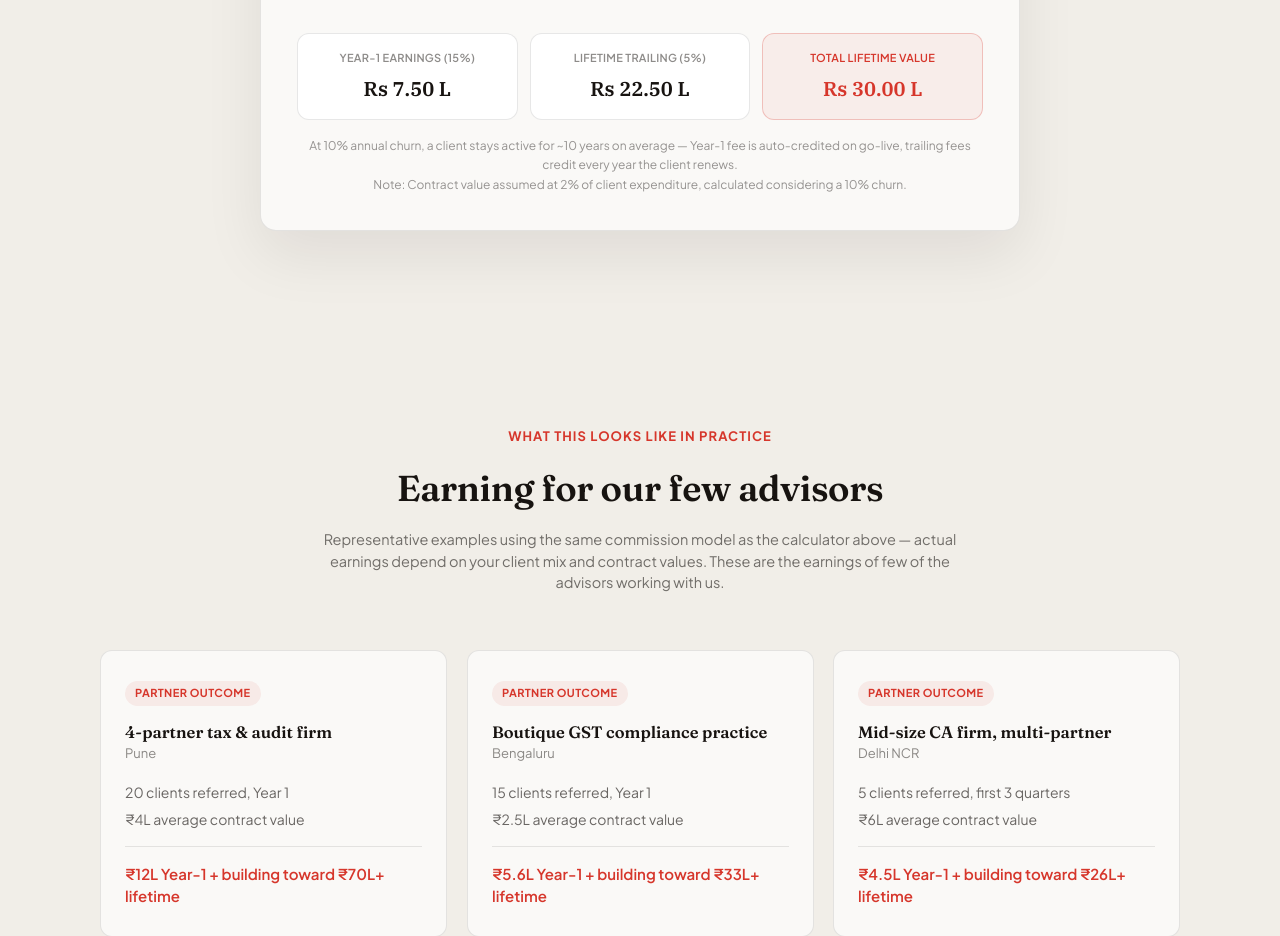
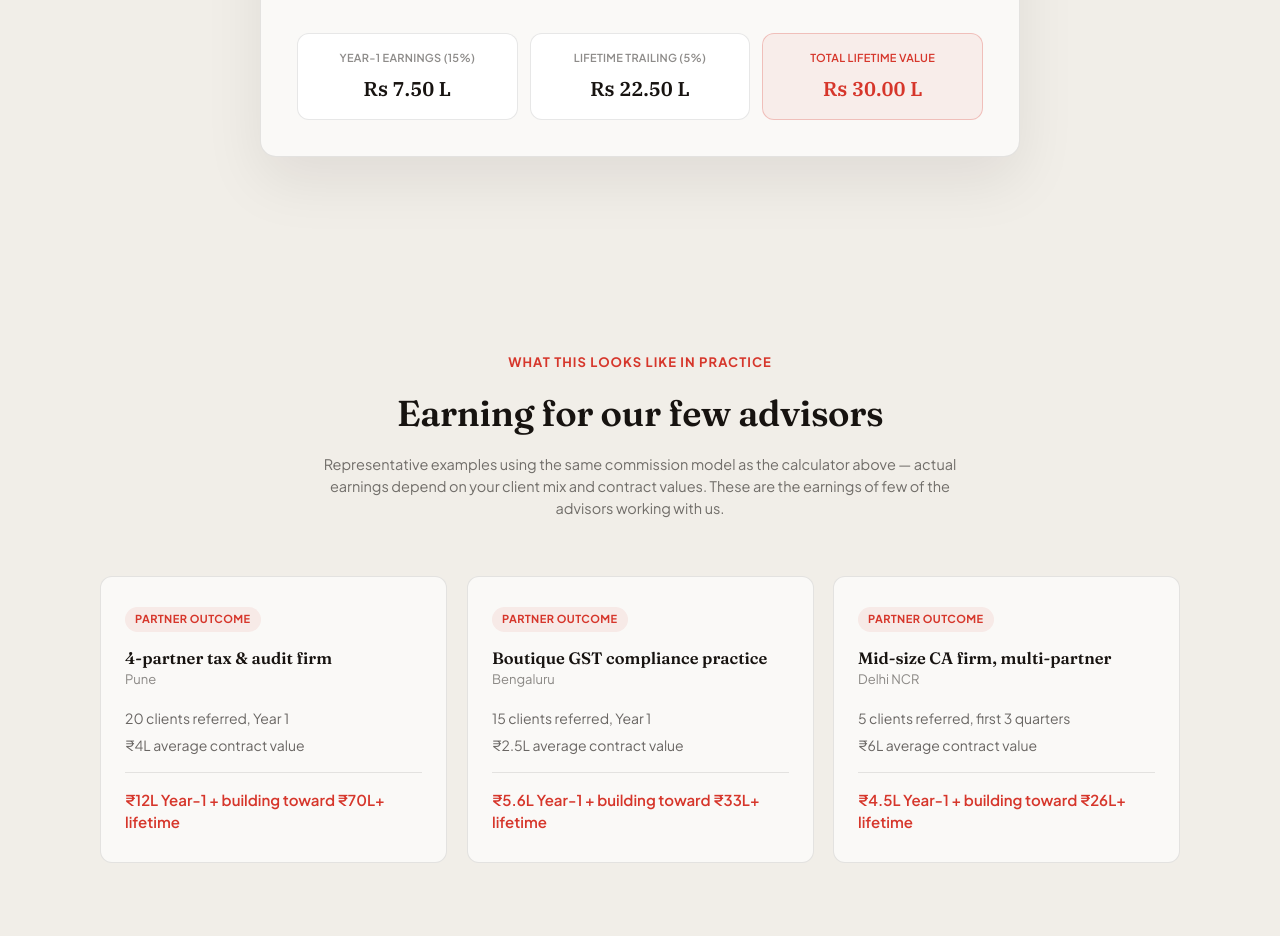
Before and after one commit to Aayush-pundir/Advisor-Dashboard, a Next.js app: page / in a window 1280 px wide. Shown: the part 6680-7616 px from the top of the page. Built offline with nearby package versions, Linux system fonts and the light colour scheme; no server answers; the database is empty.

Commit message:
Remove churn/expenditure footnote from the earnings calculator
Co-Authored-By: Claude Opus 4.8 <noreply@anthropic.com>
Claude-Session: https://claude.ai/code/session_01Aj2v586feCxsDXEMvpzQTU

```diff
--- a/src/components/site/earnings-calculator.tsx
+++ b/src/components/site/earnings-calculator.tsx
@@ -5,7 +5,6 @@ import { formatINR } from "@/lib/utils";
 import {
   DEFAULT_ANNUAL_CHURN,
   ltvCommissionPerClient,
-  expectedTrailingYears,
   acvFromExpenditure,
 } from "@/lib/enums";
 
@@ -13,14 +12,13 @@ export function EarningsCalculator() {
   const [clients, setClients] = useState(10);
   const [expenditure, setExpenditure] = useState(25000000);
 
-  const { year1Total, trailingTotal, lifetimeTotal, tenureYears } = useMemo(() => {
+  const { year1Total, trailingTotal, lifetimeTotal } = useMemo(() => {
     const acv = acvFromExpenditure(expenditure);
     const perClient = ltvCommissionPerClient(acv, DEFAULT_ANNUAL_CHURN);
     return {
       year1Total: perClient.year1 * clients,
       trailingTotal: perClient.trailing * clients,
       lifetimeTotal: perClient.total * clients,
-      tenureYears: 1 + expectedTrailingYears(DEFAULT_ANNUAL_CHURN),
     };
   }, [clients, expenditure]);
 
@@ -129,14 +127,6 @@ export function EarningsCalculator() {
           </p>
         </div>
       </div>
-
-      <p className="mt-4 text-center text-[12px] leading-relaxed text-[#1B1714]/45">
-        At 10% annual churn, a client stays active for ~{tenureYears.toFixed(0)}{" "}
-        years on average — Year-1 fee is auto-credited on go-live, trailing
-        fees credit every year the client renews.
-        <br />
-        Note: Contract value assumed at 2% of client expenditure, calculated considering a 10% churn.
-      </p>
     </div>
   );
 }
```
